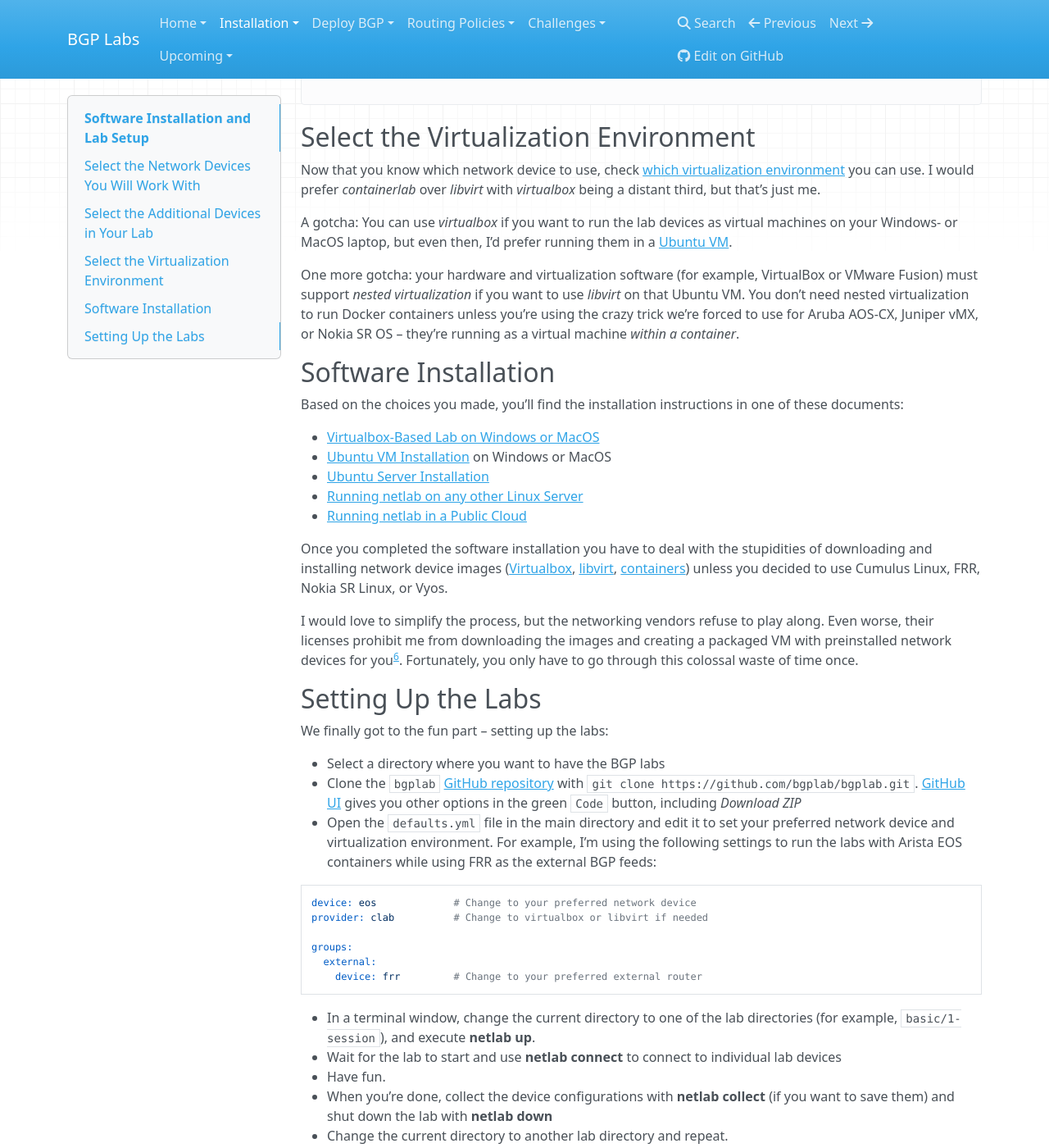
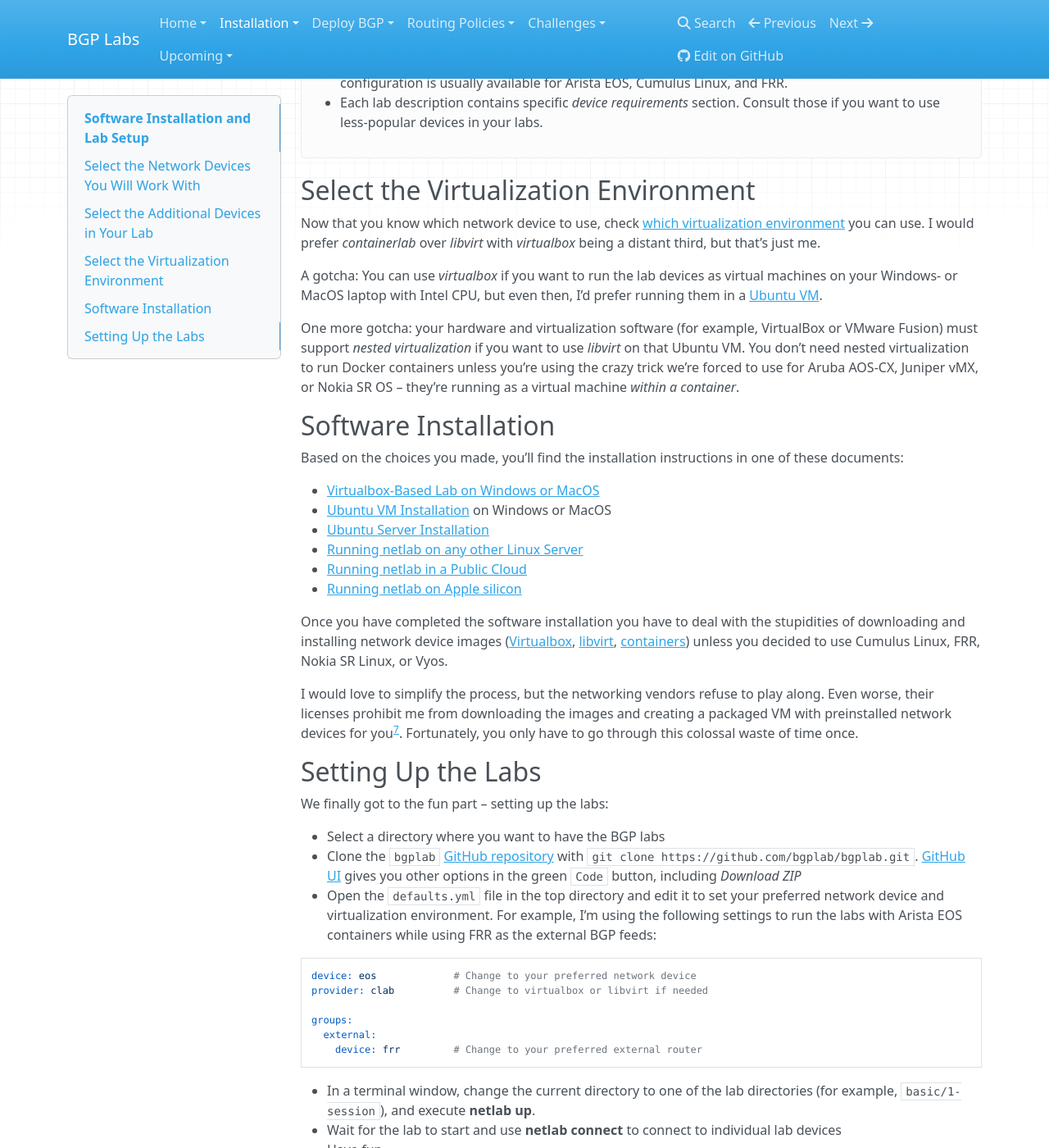
Before and after one commit to bgplab/bgplab, an MkDocs documentation site: the page built from docs/1-setup.md, in a window 1280 px wide and 1400 px high, scrolled down 1171 px. Shown: the whole window at 82% size. Built offline with MkDocs 1.6.1, drawn with Linux system fonts in a browser that asks for light colours; nearby versions of some CDN libraries; some of the changed text lies outside the part shown.

Commit message:
Doc fix: you can run BGP labs on Apple silicon

````diff
--- a/docs/1-setup.md
+++ b/docs/1-setup.md
@@ -10,9 +10,11 @@
 
 ## Select the Network Devices You Will Work With
 
-You can run Cumulus Linux (and FRR) in all [_netlab_-supported virtualization environments](https://netlab.tools/providers/) (VirtualBox, libvirt, or Docker), and if you want to start practicing BGP with minimum hassle, consider using it for all lab devices.
+You can run Cumulus Linux (and FRR) in all [_netlab_-supported virtualization environments](https://netlab.tools/providers/) (VirtualBox, libvirt, or Docker), and if you want to start practicing BGP with minimum hassle, consider using it for all lab devices. Use FRR on the ARM CPU (for example, [Macbooks with Apple silicon](https://blog.ipspace.net/2024/03/netlab-bgp-apple-silicon.html)).
 
-If you'd like to use a more traditional networking device, use any other [_netlab_-supported device](https://netlab.tools/platforms/) for which we implemented [basic BGP configuration](https://netlab.tools/module/bgp/#platform-support) as the device to practice with. I would recommend Arista cEOS or Nokia SR Linux containers -- they are the easiest ones to install and use.
+If you'd like to use a more traditional networking device, use any other [_netlab_-supported device](https://netlab.tools/platforms/) for which we implemented [basic BGP configuration](https://netlab.tools/module/bgp/#platform-support) as the device to practice with[^x86]. I recommend Arista cEOS or Nokia SR Linux containers; they are the easiest ones to install and use.
+
+[^x86]: You will have to run the labs on a device with an x86 CPU (Intel or AMD).
 
 ## Select the Additional Devices in Your Lab
 
@@ -27,6 +29,7 @@
 | Containers (clab) | Arista EOS, Aruba AOS-CX, Cumulus Linux, FRR, Nokia SR Linux[^R164] | FRR (`frr`)[^FSF] |
 | Virtual machines (libvirt) | Arista EOS, Aruba AOS-CX, Cisco IOSv, Cisco IOS-XE, Cumulus Linux, FRR | Cumulus Linux (`cumulus`)[^CSF] |
 | Virtual machines (Virtualbox) | Arista EOS, Cisco IOSv, Cisco IOS-XE, Cumulus Linux, FRR | Cumulus Linux (`cumulus`) |
+| [ARM (Apple) CPU](https://blog.ipspace.net/2024/03/netlab-bgp-apple-silicon.html) | FRR containers | FRR (`frr`) |
 
 !!! Tip
     * Several more complex labs require additional configuration on the external routers. That configuration is usually available for Arista EOS, Cumulus Linux, and FRR.
@@ -46,7 +49,7 @@
 
 Now that you know which network device to use, check [which virtualization environment](https://netlab.tools/platforms/#supported-virtualization-providers) you can use. I would prefer _containerlab_ over _libvirt_ with _virtualbox_ being a distant third, but that's just me.
 
-A gotcha: You can use _virtualbox_ if you want to run the lab devices as virtual machines on your Windows- or MacOS laptop, but even then, I'd prefer running them in a [Ubuntu VM](https://netlab.tools/install/ubuntu-vm/).
+A gotcha: You can use _virtualbox_ if you want to run the lab devices as virtual machines on your Windows- or MacOS laptop with Intel CPU, but even then, I'd prefer running them in a [Ubuntu VM](https://netlab.tools/install/ubuntu-vm/).
 
 One more gotcha: your hardware and virtualization software (for example, VirtualBox or VMware Fusion) must support _nested virtualization_ if you want to use _libvirt_ on that Ubuntu VM. You don't need nested virtualization to run Docker containers unless you're using the crazy trick we're forced to use for Aruba AOS-CX, Juniper vMX, or Nokia SR OS -- they're running as a virtual machine _within a container_.
 
@@ -59,8 +62,9 @@
 * [Ubuntu Server Installation](https://netlab.tools/install/ubuntu/)
 * [Running netlab on any other Linux Server](https://netlab.tools/install/linux/)
 * [Running netlab in a Public Cloud](https://netlab.tools/install/cloud/)
+* [Running netlab on Apple silicon](https://blog.ipspace.net/2024/03/netlab-bgp-apple-silicon.html)
 
-Once you completed the software installation you have to deal with the stupidities of downloading and installing network device images ([Virtualbox](https://netlab.tools/labs/virtualbox/), [libvirt](https://netlab.tools/labs/libvirt/#vagrant-boxes), [containers](https://netlab.tools/labs/clab/#container-images)) unless you decided to use Cumulus Linux, FRR, Nokia SR Linux, or Vyos.
+Once you have completed the software installation you have to deal with the stupidities of downloading and installing network device images ([Virtualbox](https://netlab.tools/labs/virtualbox/), [libvirt](https://netlab.tools/labs/libvirt/#vagrant-boxes), [containers](https://netlab.tools/labs/clab/#container-images)) unless you decided to use Cumulus Linux, FRR, Nokia SR Linux, or Vyos.
 
 I would love to simplify the process, but the networking vendors refuse to play along. Even worse,  their licenses prohibit me from downloading the images and creating a packaged VM with preinstalled network devices for you[^NPAL]. Fortunately, you only have to go through this colossal waste of time once.
 
@@ -72,7 +76,7 @@
 
 * Select a directory where you want to have the BGP labs
 * Clone the `bgplab` [GitHub repository](https://github.com/bgplab/bgplab) with `git clone https://github.com/bgplab/bgplab.git`. [GitHub UI](https://github.com/bgplab/bgplab) gives you other options in the green `Code` button, including _Download ZIP_
-* Open the `defaults.yml` file in the main directory and edit it to set your preferred network device and virtualization environment. For example, I'm using the following settings to run the labs with Arista EOS containers while using FRR as the external BGP feeds:
+* Open the `defaults.yml` file in the top directory and edit it to set your preferred network device and virtualization environment. For example, I'm using the following settings to run the labs with Arista EOS containers while using FRR as the external BGP feeds:
 
 ```
 device: eos             # Change to your preferred network device
````
